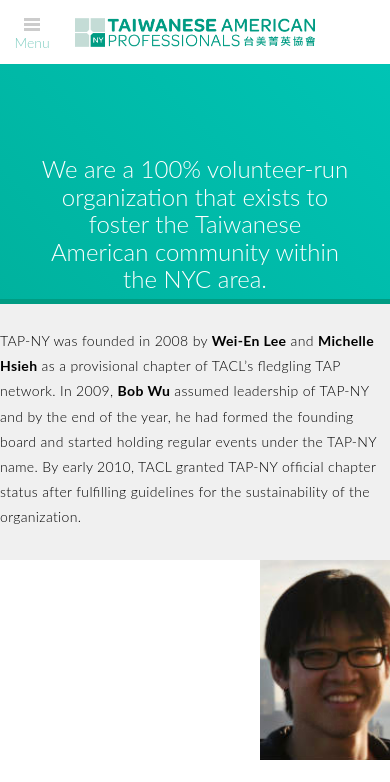
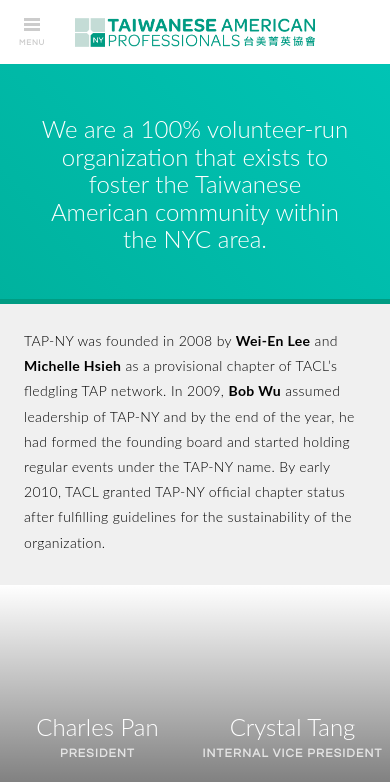
Before and after one commit to mkwng/tap, a plain HTML site: page about.html in a window 390 px wide. Shown: the top 782 px of the page. Drawn offline with nearby package versions, Linux system fonts and the light colour scheme.

Commit message:
More responsive updates

```diff
--- a/css/_article.scss
+++ b/css/_article.scss
@@ -9,6 +9,9 @@
   h3,p,ul {
     margin:0 auto $margin;
     max-width:720px;
+    @include respond-to(tablet) {
+      margin:0 $margin $margin;
+    }
   }
   *:last-child {
     margin-bottom:$margin/4;
@@ -52,11 +55,13 @@
       float:left;
       margin:0 $margin $margin 0;
       max-width:$colWidth;
+      @include respond-to(phone) {margin:0 $margin; width:100%;max-width:100%;}
     }
     &.right {
       float:right;
       margin:0 0 $margin $margin;
       max-width:$colWidth;
+      @include respond-to(phone) {margin:0 $margin; width:100%;max-width:100%;}
     }
   }
   img {
@@ -90,6 +95,7 @@
   background:#ffffff;
   padding:$margin*2;
   font-weight:400;
+  @include respond-to(phone) {padding:$margin;}
 
   .question {
     font-weight:700;
--- a/css/_hero.scss
+++ b/css/_hero.scss
@@ -183,6 +183,8 @@
     overflow:hidden;
     width:300%;
     height:320px;
+
+
     @include prefix(transition,all $duration);
     li {
       display:block;
@@ -216,5 +218,11 @@
     color:#ffffff;
   }
 
-
+  @include respond-to(phone) {height:240px; ul,ul li {height:240px;}}
+  &.tall { height:420px;ul,ul li {height:420px;}
+    @include respond-to(phone) {height:360px;ul,ul li {height:360px;}}
+  }
+  &.extra-tall { height:600px;ul,ul li {height:600px;}
+    @include respond-to(phone) {height:420px;ul,ul li {height:420px;}}
+  }
 }
--- a/css/_nav.scss
+++ b/css/_nav.scss
@@ -194,12 +194,12 @@
   background-size:240px;
   background-repeat:no-repeat;
   background-position:50% 50%;
-  @include respond-to(tablet) {
-    display:block;
+  z-index:9;
+
   a {
     @include prefix(transition,opacity $duration);
     opacity:.5;
-      display:block;
+    display:none;
     position:fixed;
     width:44px;
     height:44px;
@@ -207,6 +207,7 @@
     background:#ffffff;
     @include prefix(border-radius,4px);
     z-index:99;
+    @include font-label-small;
     text-align:center;
     line-height:66px;
     &::after,&::before {
@@ -231,10 +232,18 @@
       opacity:1;
     }
   }
+  @include respond-to(tablet) {
+    display:block;
+    a {
+      display:block;
+    }
   }
   &.home {
     display:block;
     height:$navWidth;
+    @include respond-to(tablet) {
+      height:64px;
+    }
   }
 }
 
--- a/css/_newsletter.scss
+++ b/css/_newsletter.scss
@@ -6,36 +6,30 @@
   color:#ffffff;
   font-size:0;
   transition:background .2s;
-  &:hover {
-    background:lighten($darkGrey,10%);
-  }
+
   > h4, > .description,> form{
+    padding:$margin/2 ;
     display:inline-block;
     overflow:hidden;
-    padding:$margin 0 $margin $margin;
     vertical-align:middle;
-    height:120px;
-    @include prefix(transition,width $duration, padding $duration, opacity $duration);
   }
+
   > h4 {
     @include font-head-small;
     color:#ffffff;
-    width:25%;
     .label {
-      @include font-label-small;
       display:block;
       color:$textDark-dark;
+      @include font-label-small;
     }
   }
   > .description {
-    width:40%;
     @include font-text-small;
     color:$textDark-light;
     letter-spacing:.06em;
   }
+
   > form {
-    width:35%;
-    // text-align:right;
     input {
       vertical-align:middle;
       &:focus{
@@ -47,7 +41,6 @@
       @include font-text;
         display:inline-block;
         border:none;
-      width:60%;
         line-height:42px;
         height:42px;
         padding:0 12px;
@@ -64,6 +57,23 @@
       border:none;
       margin-right:$margin;
     }
+  }
+
+  @include respond-to(desktop) {
+
+    &:hover {
+      background:lighten($darkGrey,10%);
+    }
+    > h4, > .description,> form{
+      padding:$margin 0 $margin $margin;
+      height:120px;
+      @include prefix(transition,width $duration, padding $duration, opacity $duration);
+    }
+    > h4 {width:25%;}
+    > .description {width:40%;}
+    > form {
+      width:35%;
+      input[type="text"] {width:60%;}
     }
     > .close {
       position:absolute;
@@ -91,4 +101,6 @@
         }
       }
     }
+
   }
+}
--- a/css/_structure.scss
+++ b/css/_structure.scss
@@ -9,6 +9,9 @@
     float:left;
     background-color:#f0f0f0;
     padding:$margin $margin $margin*2;
+    @include respond-to(phone) {
+      width:100%;
+    }
   }
   .right {
     position:relative;
@@ -17,6 +20,9 @@
     float:left;
     background:#dddddd;
     padding:$margin;
+    @include respond-to(phone) {
+      display:none;
+    }
   }
   .full-width {
     position:relative;
@@ -245,6 +251,9 @@
     height:$articleHeight*.6667;
     vertical-align:top;
     // overflow:hidden;
+    @include respond-to(phone) {
+      // height:$articleHeight;
+    }
     .box-content{
       position:relative;
       width:100%;
@@ -285,6 +294,12 @@
         &::before{opacity:1}
         .box-content-inner{opacity:1;}
       }
+
+      @include respond-to(phone) {
+        &::before{opacity:1}
+        .box-content-inner{opacity:1;}
+        // height:$articleHeight;
+      }
     }
     .box-hidden {
       @extend .article-intro;
@@ -293,9 +308,13 @@
       top:0;
       left:0;
       z-index:8;
+      overflow-y:scroll;
       padding:$margin*4 $margin*4 0 $margin*4+$navWidth !important;
       @include respond-to(tablet) {
         padding:$margin*4 $margin*4 0 $margin*4 !important;
+      }
+      @include respond-to(phone) {
+        padding:$margin $margin 0 !important;
       }
       width:100%;
       height:100%;
@@ -331,10 +350,14 @@
 
   &.four-up {
     .box {width:25%}
+    @include respond-to(phone) {
+      .box {width:50%;}
+    }
   }
   &.three-up {
-    .box {
-      width:33.3333%;
+    .box {width:33.3333%;}
+    @include respond-to(phone) {
+      .box {width:50%;}
     }
   }
 }
```
Also changed, not shown: events.html (+1 -0 lines), index.html (+1 -1 lines), css/main.css. Lines whose indentation alone changed are shown as unchanged.
